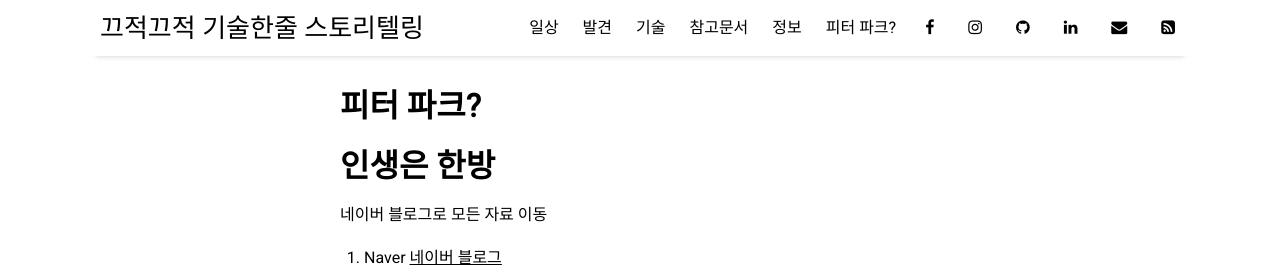
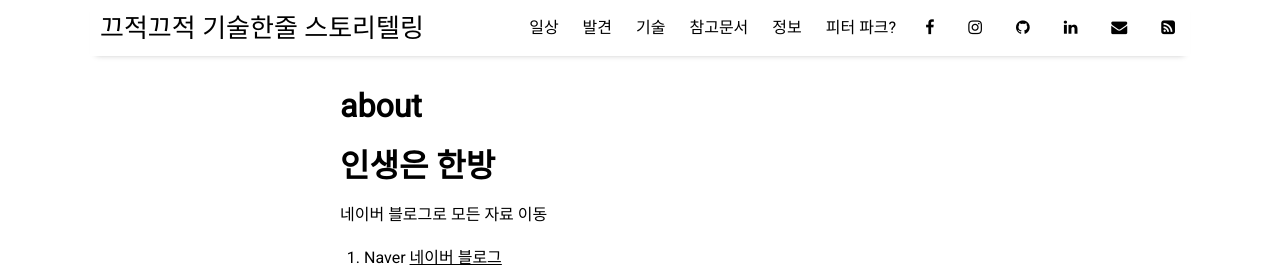
Before and after one commit to parkkw09/parkkw09.github.io, a Jekyll site: the page built from pages/about.md, in a window 1280 px wide and 1280 px high. Shown: the top 279 px of the window. Built offline with Jekyll 4.4.1, drawn with Linux system fonts in a browser that asks for light colours; nearby versions of some CDN libraries.

Commit message:
Modified very simple content.

```diff
--- a/pages/about.md
+++ b/pages/about.md
@@ -1,6 +1,6 @@
 ---
 layout: page
-title: 피터 파크?
+title: about
 permalink: /about
 ---
 
```
